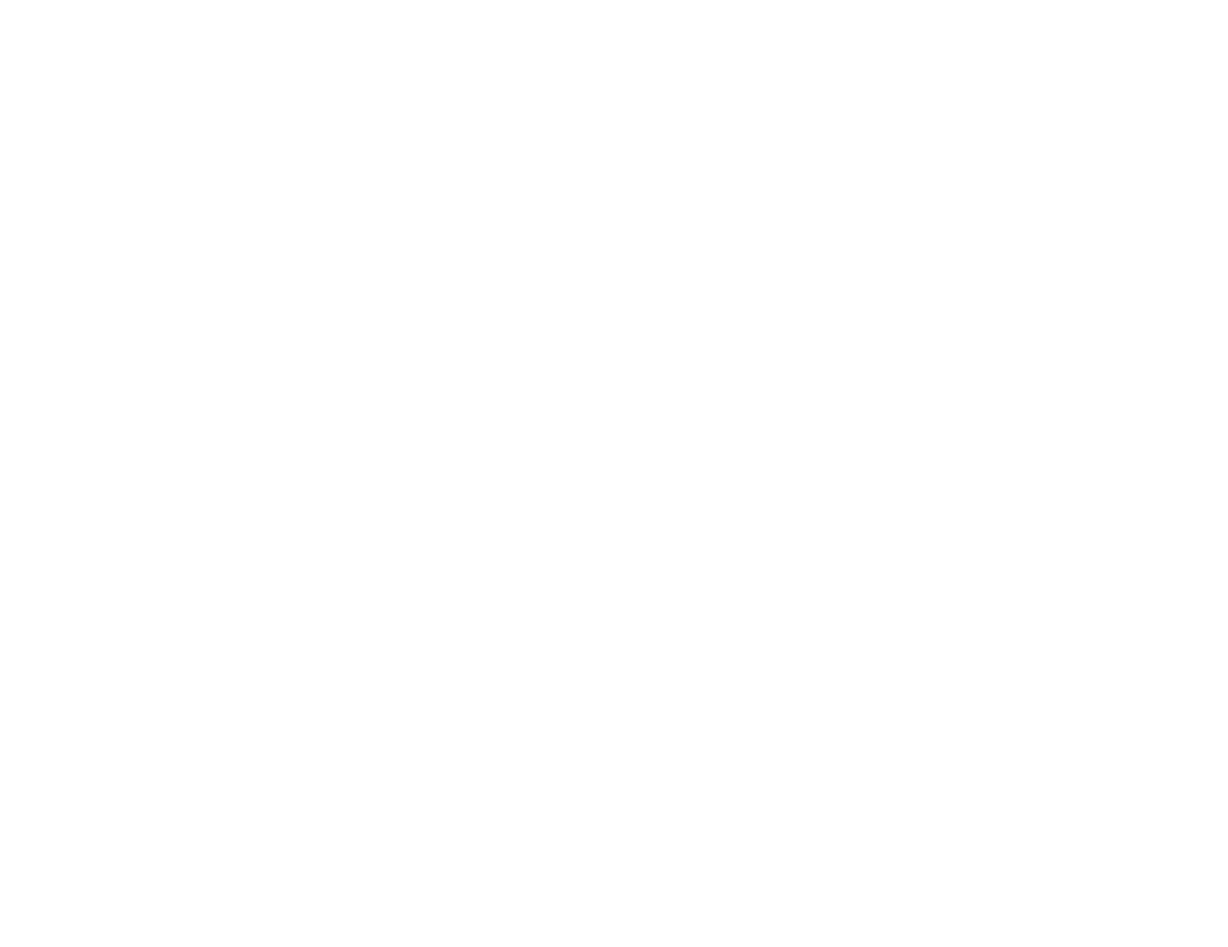
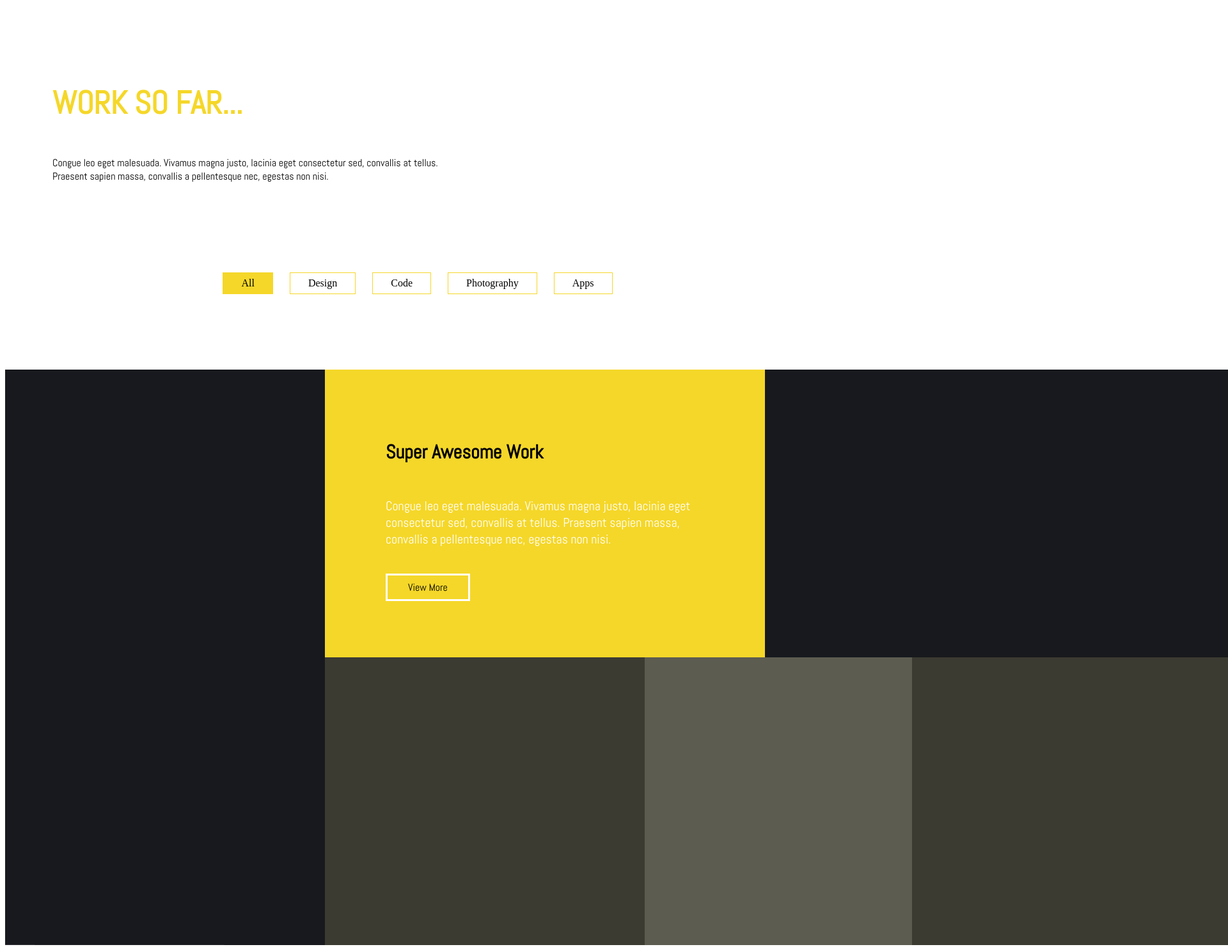
Before and after one commit to alexanderkabanov3/Beetroot-Classwork, a plain HTML site: page index.html in a window 1280 px wide. Shown: the top 1481 px of the page at 64% size, 1920 px wide, since content can reach past the window. Before the commit the page ends 800 px from the top, so only its background shows below. Drawn offline with Linux system fonts and the light colour scheme.

Commit message:
first comit

```diff
--- a/CSS/style.css
+++ b/CSS/style.css
@@ -1,3 +1,129 @@
-.container{
+.container {
     max-width: 1116px;
 }
+
+.container__fourth {
+    display: flex;
+    flex-direction: column;
+}
+
+.fourth {
+    display: flex;
+    justify-content: center;
+}
+
+.container__fourthtext {
+    margin: 121px 0 51px 0;
+    color: #f5d729;
+    font-size: 50px;
+    font-family: 'Abel', sans-serif;
+    text-transform: uppercase;
+}
+
+.container__fourthtext1 {
+    margin: 0 460px 124px 0;
+    font-family: 'Abel', sans-serif;
+}
+
+.container__fourthnav {
+    display: flex;
+    justify-content: center;
+    list-style-type: none;
+    padding: 0;
+    margin-bottom: 118px;
+}
+
+.container__fourthnav>li {
+    border: 1px solid #f5d729;
+    padding: 7px 28px;
+    margin-left: 26px;
+}
+
+.container__fourthtext2 {
+    margin-left: 0;
+    background-color: #f5d729;
+}
+
+.container__fifth {
+    display: flex;
+    flex-direction: row;
+}
+
+.container__fifth2 {
+    display: flex;
+    flex-direction: column;
+}
+
+.container__fifthimg1 {
+    display: flex;
+    max-width: 500px;
+}
+
+.container__fifthbackground {
+    max-width: 690px;
+    max-height: 450px;
+    background-color: #f5d729;
+}
+
+.container__fifthbackground1 {
+    margin: 110px 95px;
+    box-sizing: border-box;
+}
+
+.container__fifthtext {
+    font-size: 30px;
+    font-family: 'Abel', sans-serif;
+}
+
+.container__fifthtext2 {
+    margin: 52px 0 52px 0;
+    font-size: 20px;
+    font-family: 'Abel', sans-serif;
+    color: white;
+}
+
+.container__fifthbutton {
+    border: 3px solid white;
+    padding: 8px 32px;
+    font-family: 'Abel', sans-serif;
+}
+
+.container__fifthimg2 {
+    max-width: 730px;
+    max-height: 450px;
+}
+
+.fifth {
+    display: flex;
+    margin-bottom: 115px;
+}
+
+.containersix__button {
+    border: 3px solid #f5d729;
+    font-size: 16, 78px;
+    font-family: 'Abel', sans-serif;
+    text-transform: uppercase;
+    padding: 15px 45px;
+    border-radius: 25px;
+    margin-bottom: 115px;
+}
+
+.six {
+    display: flex;
+    justify-content: center;
+}
+
+.container__fifthimg4 {
+    max-width: 418px;
+    max-height: 450px;
+}
+
+.container__fifth21 {
+    display: flex;
+    flex-direction: row;
+}
+
+.container__fifth22 {
+    display: flex;
+    flex-direction: row;
+}
--- a/index.html
+++ b/index.html
@@ -4,6 +4,7 @@
 <head>
     <meta charset="UTF-8">
     <meta name="viewport" content="width=device-width, initial-scale=1.0">
+    <link href="https://fonts.googleapis.com/css2?family=Abel&display=swap" rel="stylesheet">
     <title>Classwork</title>
     <link rel="stylesheet" href="./CSS/style.css">
 </head>
@@ -32,18 +33,44 @@
 
             </div>
             <section class="fourth">
-                <div class="container">
-
+                <div class="container container__fourth">
+                    <h3 class="container__fourthtext">Work so far...</h3>
+                    <p class="container__fourthtext1"> Congue leo eget malesuada. Vivamus magna justo, lacinia eget consectetur sed, convallis at tellus. Praesent sapien massa, convallis a pellentesque nec, egestas non nisi.</p>
+                    <ul class="container__fourthnav">
+                        <li class="container__fourthtext2">All</li>
+                        <li>Design</li>
+                        <li>Code</li>
+                        <li>Photography</li>
+                        <li>Apps</li>
+                    </ul>
                 </div>
             </section>
             <section class="fifth">
-                <div class="container">
+                <div class="container container__fifth">
+                    <div class="container__fifth1"><img class="container__fifthimg1" src="./Img/section5.1.png" alt="img"></div>
 
-                </div>
+                    <div class="container__fifth2">
+                        <div class="container__fifth21">
+                            <div class="container__fifthbackground">
+                                <div class="container__fifthbackground1">
+                                    <h3 class="container__fifthtext">Super Awesome Work</h3>
+                                    <p class="container__fifthtext2">Congue leo eget malesuada. Vivamus magna justo, lacinia eget consectetur sed, convallis at tellus. Praesent sapien massa, convallis a pellentesque nec, egestas non nisi.</p>
+                                    <span class="container__fifthbutton">View More</span></div>
+                            </div>
+                            <img class="container__fifthimg2" src="./Img/section5.6.png" alt="img"></div>
+                        <div class="container__fifth22"><img class="container__fifthimg3" src="./Img/section5.3.png" alt="img">
+                            <img class="container__fifthimg4" src="./Img/section5.4.png" alt="img">
+                            <img class="container__fifthimg5" src="./Img/section5.5.png" alt=""></div>
+
+
+
+
+                    </div>
             </section>
             <section class="six">
-                <div class="container">
 
+                <div class="container container__six">
+                    <span class="containersix__button">Loud more projects</span>
                 </div>
             </section>
             <section class="seven">
```
Also changed, not shown: Img/section5.1.png (added), Img/section5.3.png (added), Img/section5.4.png (added), Img/section5.5.png (added), Img/section5.6.png (added).
